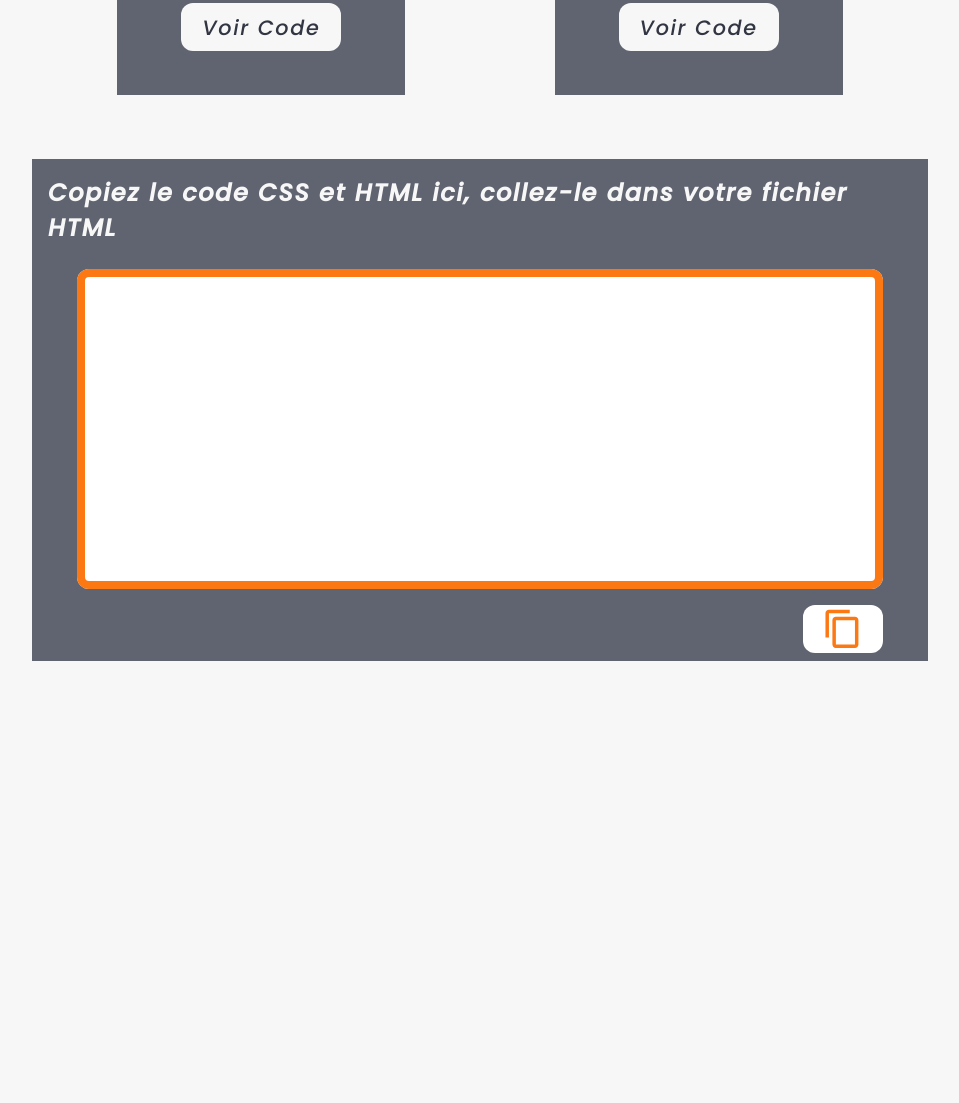
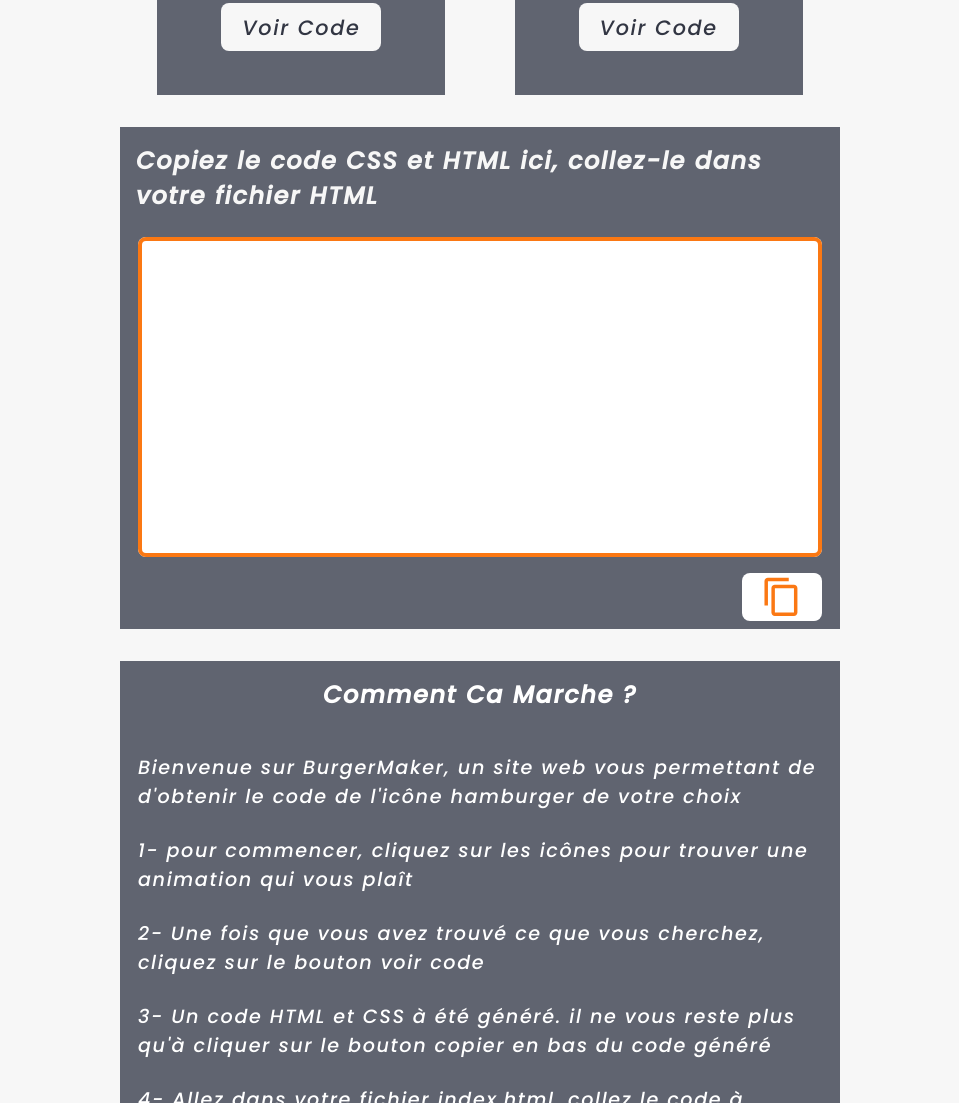
Before and after one commit to MaGameQc/hamburgerMenuMaker, a plain HTML site: page index.html in a window 1280 px wide. Shown: the part 1697-2800 px from the top of the page, without its empty margins (200-1159 px from the left). Before the commit the page ends 2390 px from the top, so only its background shows below. Drawn offline with Linux system fonts and the light colour scheme.

Commit message:
compatible mobile

```diff
--- a/index.html
+++ b/index.html
@@ -38,7 +38,7 @@
     <div id="menuContainer">
         <ul>
             <li>
-                <a href="">Comment Ca Marche ?</a>
+                <a href="#howItWorksContainer">Comment Ca Marche ?</a>
             </li>
             <li>
                 <a href="https://www.tommyaudet.providedspace.com">Mon Portfolio</a>
@@ -77,16 +77,6 @@
 
 <div id="iconsContainer" class="">
 
-    <!-- <div class="cardContainer">
-        <p class="animationCardName">The Bullet</p>
-
-        <div class="iconToTestContainer"></div>
-
-        <button class="getCodeBtn">Get Code</button>
-    </div> -->
-
-
-
 </div>
 
 <div id="codeContainer" class="">
@@ -96,9 +86,7 @@
             <div id="textAreaOverlay" class="">
                 <p>Texte Copié Dans Le Presse Papier !</p>
             </div>
-            <textarea id="codeContent" >
-
-            </textarea>
+            <textarea id="codeContent" ></textarea>
 
         </div>
         <div id="copyButtonContainer">
@@ -110,11 +98,31 @@
 </div>
 
 
+<div id="howItWorksContainer">
 
+        <h1 id="howItWorksTitle">Comment Ca Marche ?</h1>
+        <br>
+        <p>Bienvenue sur BurgerMaker, un site web vous permettant de d'obtenir le code de l'icône hamburger de votre choix</p>
+        <br>
+        <p>1- pour commencer, cliquez sur les icônes pour trouver une animation qui vous plaît</p>
+        <br>
+        <p>2- Une fois que vous avez trouvé ce que vous cherchez, cliquez sur le bouton voir code</p>
+        <br>
+        <p>3- Un code HTML et CSS à été généré. il ne vous reste plus qu'à cliquer sur le bouton copier en bas du code généré</p>
+        <br>
+        <p>4- Allez dans votre fichier index.html, collez le code à l'endroit de votre choix, préférablement dans une barre de navigation de votre fichier HTML pour le code HTML, et dans votre fichier CSS pour le code CSS</p>
+
+</div>
 
 
 <script>
-
+window.addEventListener("resize", function(){
+    if (window.matchMedia("(max-width: 600px)").matches) {
+        console.log("600px");
+} else {
+  /* The viewport is greater than 700 pixels wide */
+}
+});
 
 
 
--- a/script.js
+++ b/script.js
@@ -12,7 +12,7 @@
         addButtonListenner : function(){
             this.button.addEventListener("click", function(){
                 textAreaCopy.overlay.classList.add("showOverlay");
-                setTimeout(function(){textAreaCopy.overlay.classList.remove("showOverlay");}, 2000);
+                setTimeout(function(){textAreaCopy.overlay.classList.remove("showOverlay");}, 3000);
                 textAreaCopy.copy();
             });
         },
@@ -128,7 +128,7 @@ function HamburgerMaker(hamburgerName){
             button.fontSize = "1.3rem";
             button.backgroundColor = "#f7f7f7";
             button.color = "#323643";
-            button.borderRadius = "12px";
+            button.borderRadius = "0.5rem";
             button.border = "none";
             button.outline = "none";
             button.cursor = "pointer"
@@ -234,7 +234,7 @@ function HamburgerMaker(hamburgerName){
                     "align-items: center",
                     "flex-direction : column",
                     "cursor : pointer",
-                    "border-radius : 15px"
+                    "border-radius : 0.5rem"
                 ]
         };
 
@@ -256,7 +256,7 @@ function HamburgerMaker(hamburgerName){
                     "margin-top : 14%",
                     "background-color : #FB7813",
                     "position : relative",
-                    "border-radius : 12px"
+                    "border-radius : 0.5rem"
                 ]
         };
 
--- a/style.css
+++ b/style.css
@@ -23,10 +23,11 @@ html{
     "navBar header"
     "navBar iconsContainer"
     "navBar codeContainer"
+    "navBar howItWorksContainer"
     ;
     margin: 0;
     grid-template-columns: 5rem 5fr;
-    grid-template-rows: repeat(minmax(10rem, 20rem)) auto auto;
+    grid-template-rows: repeat(minmax(10rem, 20rem)) auto auto auto;
 
 }
 
@@ -83,8 +84,8 @@ a{
 a:hover{
     /* -webkit-text-stroke: 0.5px white; */
     /* color: #FB7813; */
-    margin-bottom: -0.5rem;
-    border-bottom: solid #FB7813 0.5rem;
+    margin-bottom: -0.3rem;
+    border-bottom: solid #FB7813 0.3rem;
 
 }
 
@@ -178,7 +179,7 @@ li{
 
 
 #iconsContainer{
-    width: 80%;
+    width: 60%;
     margin: auto;
     grid-area: iconsContainer;
     display: flex;
@@ -238,12 +239,10 @@ li{
 #codeContainer{
     grid-area: codeContainer;
     height:auto;
-    width: 80%;
-    margin: auto;
+    width: 60%;
+    margin: auto auto 2rem auto;
     background-color: #f7f7f7;
-    margin: auto;
-    padding: 2rem;
-}
+    }
 
 #codeGenerator{
 
@@ -257,17 +256,17 @@ li{
 }
 
 #codeGeneratorTitle{
-    padding: 1rem;
+    margin: 1rem;
     color: #f7f7f7;
     font-size: 1.5rem;
 }
 
 #codeTextArea{
     background-color: #f7f7f7;
-    width: 90%;
+    width: 95%;
     height: 20rem;
     margin: 0.5rem;
-    border-radius: 12px;
+    border-radius: 0.5rem;
     position: relative;
 }
 
@@ -275,8 +274,8 @@ li{
     position : absolute;
     width: 100%;
     height: 100%;
-    background-color: rgba(50, 54, 67, 0.5);
-    border-radius: 12px;
+    background-color: rgba(50, 54, 67, 0.8);
+    border-radius: 0.5rem;
     display: none;
 }
 
@@ -284,7 +283,7 @@ li{
     display: flex !important;
     justify-content: center;
     align-items: center;
-    animation : showOverlay 2s linear forwards;
+    animation : showOverlay 3s linear forwards;
 }
 
 @keyframes showOverlay{
@@ -294,15 +293,15 @@ li{
 
 #textAreaOverlay p{
     color : #f7f7f7;
-    font-size : 2rem;
+    font-size : 1.5rem;
 }
 
 #codeContent{
-    border: solid #FB7813 0.5rem;
+    border: solid #FB7813 0.3rem;
     width: 100%;
     height: 100%;
-    font-size: 1.5rem;
-    border-radius: 12px;
+    font-size: 1.2rem;
+    border-radius: 0.5rem;
     resize: none;
     outline: none;
 }
@@ -310,17 +309,17 @@ li{
 textarea::-webkit-scrollbar {
     width: 1.2rem;
     background-color: #ececec;
-    border-radius: 12px;
+    border-radius: 0.5rem;
 }
 
   textarea::-webkit-scrollbar-thumb {
-    border-radius: 12px;
+    border-radius: 0.5rem;
     -webkit-box-shadow: inset 0 0 6px rgba(0, 0, 0, 0.1);
     background-color: #FB7813;
 }
 
 #copyButtonContainer{
-    width: 90%;
+    width: 95%;
     padding: 0.5rem 0;
     display: flex;
     justify-content: flex-end;
@@ -334,7 +333,7 @@ textarea::-webkit-scrollbar {
     font-size: 1.3rem;
     background-color: white;
     color: #323643;
-    border-radius: 12px;
+    border-radius: 0.5rem;
     border: none;
     outline: none;
     cursor: pointer;
@@ -362,6 +361,36 @@ textarea::-webkit-scrollbar {
     border: black solid 1px;
 }
 
+/* *********************************************************** HOW IT WORKS ? ******************************************** */
+
+#howItWorksContainer{
+    grid-area: howItWorksContainer;
+    background-color: #606470;
+    min-height: 10vh;
+    width: 60%;
+    color: white;
+    margin: auto;
+
+    display : flex;
+    flex-direction: column;
+    align-items: center;
+
+    justify-content: space-between;
+
+    border-bottom: solid #606470 1rem;
+    margin-bottom: 2rem;
+}
+
+#howItWorksTitle{
+    font-size: 1.5rem;
+    margin: 1rem;
+}
+
+#howItWorksContainer p{
+    width: 95%;
+    font-size: 1.2rem;
+}
+
 /* *********************************************************** show animation hamburger menu ******************************************** */
 
 #showAnimationHamburgerContainer{
@@ -382,7 +411,7 @@ textarea::-webkit-scrollbar {
     display : flex;
     align-items: center;
     flex-direction : column;
-    border-radius : 15px;
+    border-radius : 0.5rem;
     }
 
     #showAnimationToggle{
@@ -396,7 +425,7 @@ textarea::-webkit-scrollbar {
     margin-top : 14%;
     background-color: #323643;
     position : relative;
-    border-radius : 12px;
+    border-radius : 0.5rem;
     }
 
 
@@ -497,7 +526,7 @@ textarea::-webkit-scrollbar {
     align-items: center;
     flex-direction : column;
     cursor : pointer;
-    border-radius : 15px;
+    border-radius : 0.5rem;
     }
 
     #mainleftArrowToggle{
@@ -511,7 +540,7 @@ textarea::-webkit-scrollbar {
     margin-top : 14%;
     background-color : #323643;
     position : relative;
-    border-radius : 12px;
+    border-radius : 0.5rem;
     }
 
     @keyframes mainleftArrowAnimate1{
@@ -585,3 +614,29 @@ textarea::-webkit-scrollbar {
     .mainleftArrowLine:nth-child(3){
     animation: mainleftArrowInitial3 .5s forwards;
     }
+
+
+    /* Small devices (portrait tablets and large phones, 600px and up) */
+@media only screen and (max-width: 600px) {
+    html {
+        font-size: 8px;
+    }
+
+    #iconsContainer{
+        width: 100%;
+    }
+
+    #iconsContainer > div{
+        /* background-color: #FB7813 !important; */
+        width: 60% !important;
+        height: 25rem !important;
+    }
+
+    #codeContainer{
+        width: 90%;
+    }
+
+    #howItWorksContainer{
+        width: 90%;
+    }
+}
```
